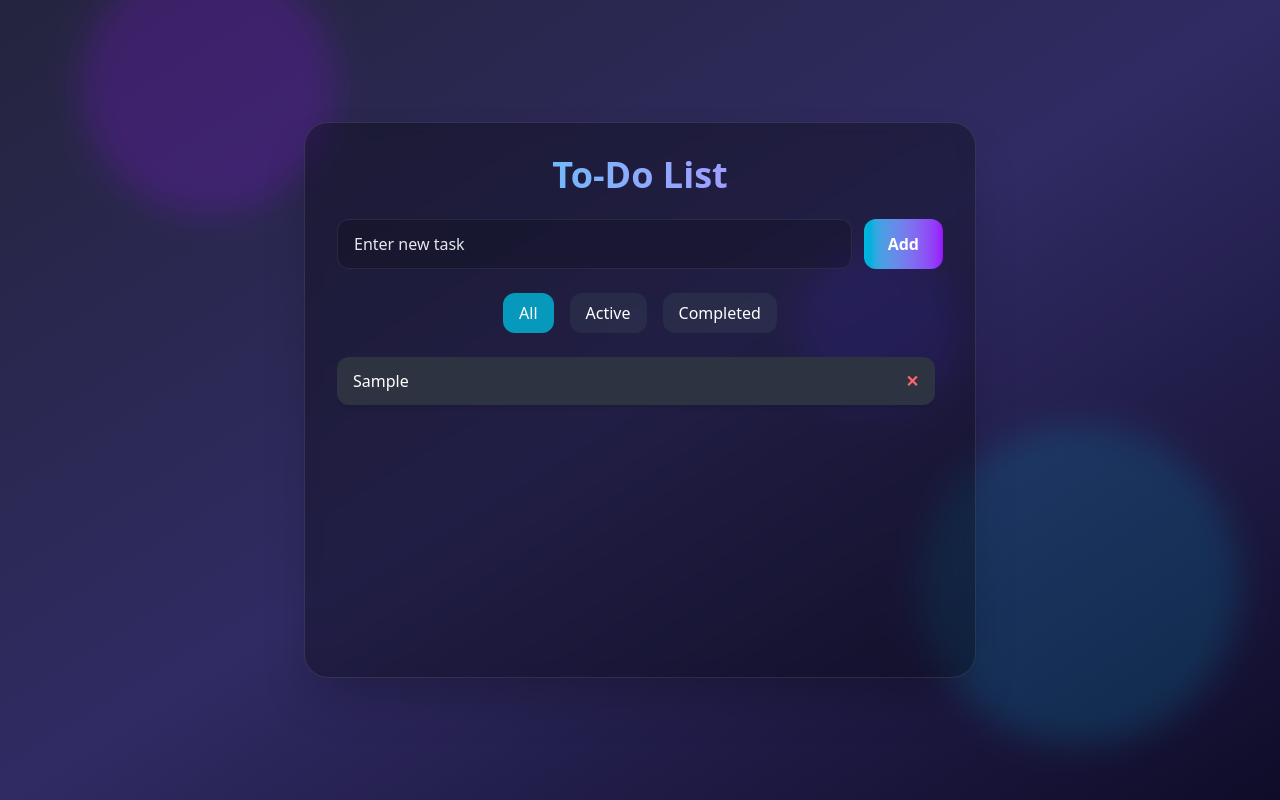
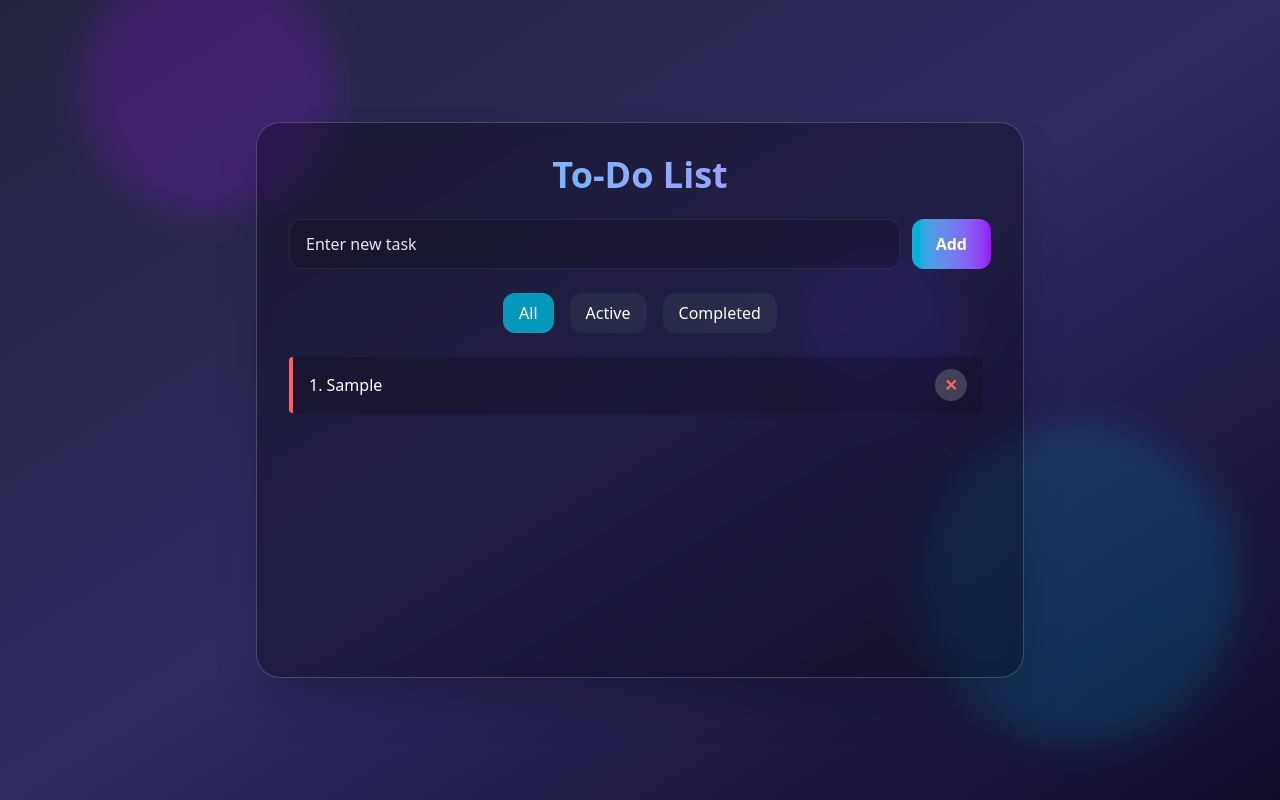
Before and after one commit to Roshansuthar1105/CSI-To-Do-list-app, a React (Vite) app: page / in a window 1280 px wide. Both pictures are taken after typing "Sample" into the empty fields and a click on the button "Add". Built offline with nearby package versions, Linux system fonts and the light colour scheme.

Commit message:
Style change

```diff
--- a/src/App.jsx
+++ b/src/App.jsx
@@ -26,7 +26,7 @@ export default function ToDoApp() {
       <div className="absolute bottom-10 right-10 w-80 h-80 rounded-full bg-cyan-600/20 blur-lg animate-float-delay"></div>
       <div className="absolute top-1/3 right-1/4 w-40 h-40 rounded-full bg-indigo-600/20 blur-lg animate-float-delay-2"></div>
 
-      <div className="relative w-full max-w-2xl bg-black/30 backdrop-blur-sm border border-white/10 rounded-3xl shadow-2xl overflow-hidden z-20">
+      <div className="relative w-full max-w-3xl  bg-black/30 backdrop-blur-sm border border-white/20 rounded-3xl shadow-2xl overflow-hidden z-20">
         <div className="p-8">
           <h2 className="text-4xl font-bold text-center bg-gradient-to-r from-cyan-400 to-purple-400 bg-clip-text text-transparent mb-6">
             To-Do List
@@ -40,7 +40,7 @@ export default function ToDoApp() {
               <button
                 key={f}
                 onClick={() => setFilter(f)}
-                className={`px-4 py-2 rounded-xl ${filter === f ? 'bg-cyan-500/80' : 'bg-gray-700/40 hover:bg-gray-600/60'
+                className={`px-4 py-2 rounded-xl cursor-pointer ${filter === f ? 'bg-cyan-500/80' : 'bg-gray-700/40 hover:bg-gray-600/60'
                   }`}
               >
                 {f.charAt(0).toUpperCase() + f.slice(1)}
@@ -53,8 +53,8 @@ export default function ToDoApp() {
             {filteredTodos.length === 0 ? (
               <p className="text-center text-gray-300">No tasks to display</p>
             ) : (
-              filteredTodos.map((t) => (
-                <TodoItem key={t.id} todo={t} toggleTask={toggleTask} deleteTask={deleteTask} />
+              filteredTodos.map((t,ind) => (
+                <TodoItem key={t.id} todo={t} no={ind+1} toggleTask={toggleTask} deleteTask={deleteTask} />
               ))
             )}
           </ul>
--- a/src/components/TodoInput.jsx
+++ b/src/components/TodoInput.jsx
@@ -1,16 +1,23 @@
 export default function TodoInput({ task, setTask, addTask }) {
+  const handleKeyDown = (e) => {
+    if (e.key === 'Enter') {
+      addTask();
+    }
+  };
+
   return (
     <div className="flex gap-3 mb-6">
       <input
         type="text"
         value={task}
         onChange={(e) => setTask(e.target.value)}
+        onKeyDown={handleKeyDown}
         placeholder="Enter new task"
-          className="flex-1 px-4 py-3 bg-black/20  border border-gray-700/50 rounded-xl text-white placeholder-gray-200 focus:ring-2 focus:ring-cyan-500/50 focus:outline-none"
+        className="flex-1 px-4 py-3 bg-black/20 border border-gray-700/50 rounded-xl text-white placeholder-gray-200 focus:ring-2 focus:ring-cyan-500/50 focus:outline-none"
       />
       <button
         onClick={addTask}
-          className="bg-gradient-to-r from-cyan-500 to-purple-600 px-6 py-1 rounded-xl text-white font-semibold hover:from-cyan-600 hover:to-purple-700 transition"
+        className="cursor-pointer bg-gradient-to-r from-cyan-500 to-purple-600 px-6 py-1 rounded-xl text-white font-semibold hover:from-cyan-600 hover:to-purple-700 transition"
       >
         Add
       </button>
--- a/src/components/TodoItem.jsx
+++ b/src/components/TodoItem.jsx
@@ -1,20 +1,23 @@
-export default function TodoItem({ todo, toggleTask, deleteTask }) {
+export default function TodoItem({ no,todo, toggleTask, deleteTask }) {
     return (
+      <div className="flex flex-row" >
+        <span className={`w-1 rounded-bl-lg rounded-tl-lg ${todo.done ? "bg-green-400" :"bg-red-400"} `} ></span>
       <li
-        className="flex justify-between items-center px-4 py-3 rounded-xl bg-[#2e3341] text-white shadow-md"
+        className="flex justify-between items-center px-4 py-3 rounded-sm bg-black/20 text-white shadow-md w-full"
       >
         <span
           onClick={() => toggleTask(todo.id)}
           className={`flex-1 cursor-pointer ${todo.done ? 'line-through text-gray-400' : ''}`}
-        >
+        >{no}. {' '}
           {todo.text}
         </span>
         <button
           onClick={() => deleteTask(todo.id)}
-          className="text-red-400 hover:text-red-500 ml-4 font-semibold"
-        >
+          className="text-red-400 hover:text-red-500 ml-4 font-semibold rounded-full bg-white/20 w-8 h-8 cursor-pointer hover:bg-white/10 backdrop-blur-lg "
+          >
           ✕
         </button>
       </li>
+      </div>
     );
   }
```
Lines whose indentation alone changed are shown as unchanged.
